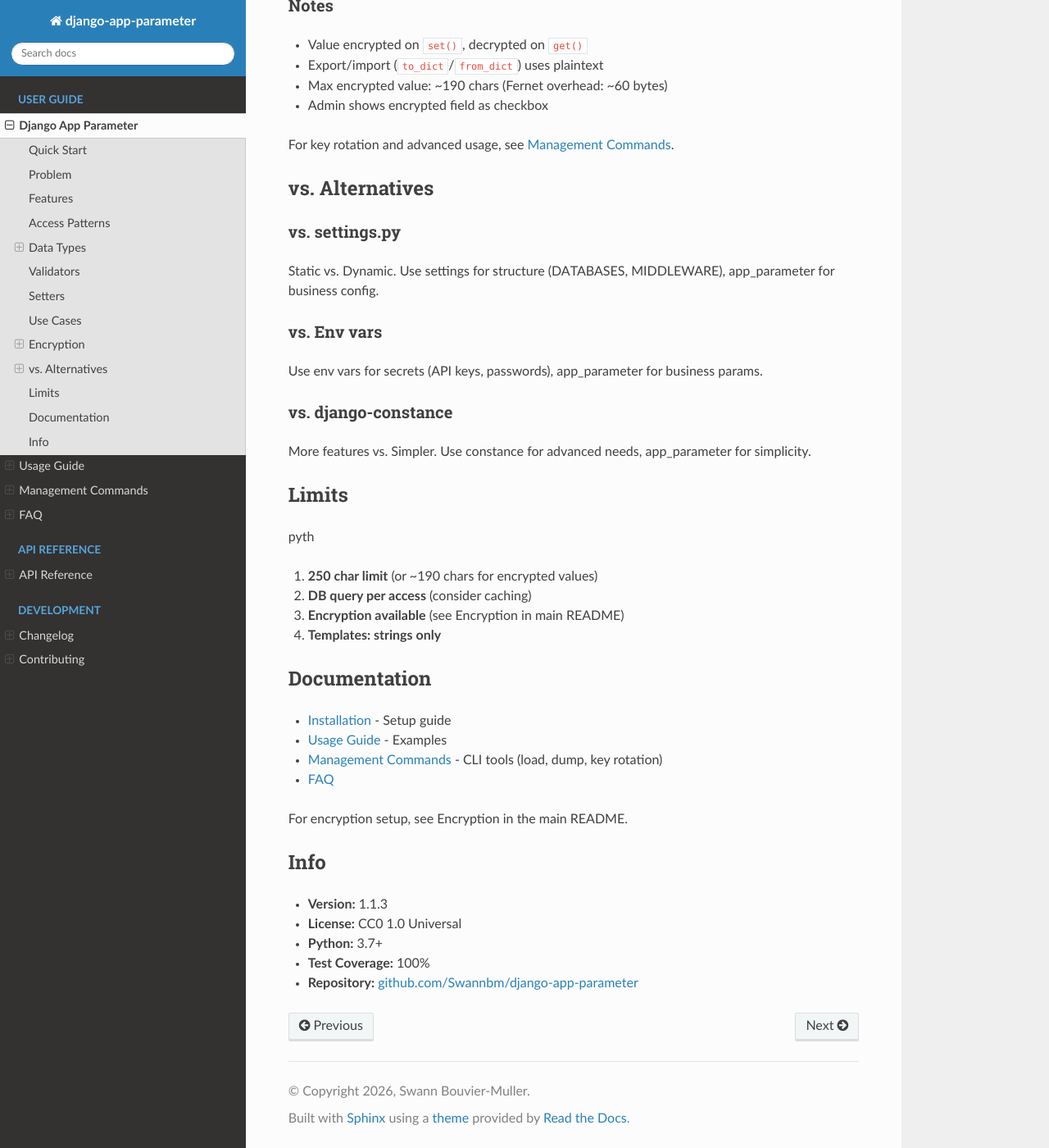
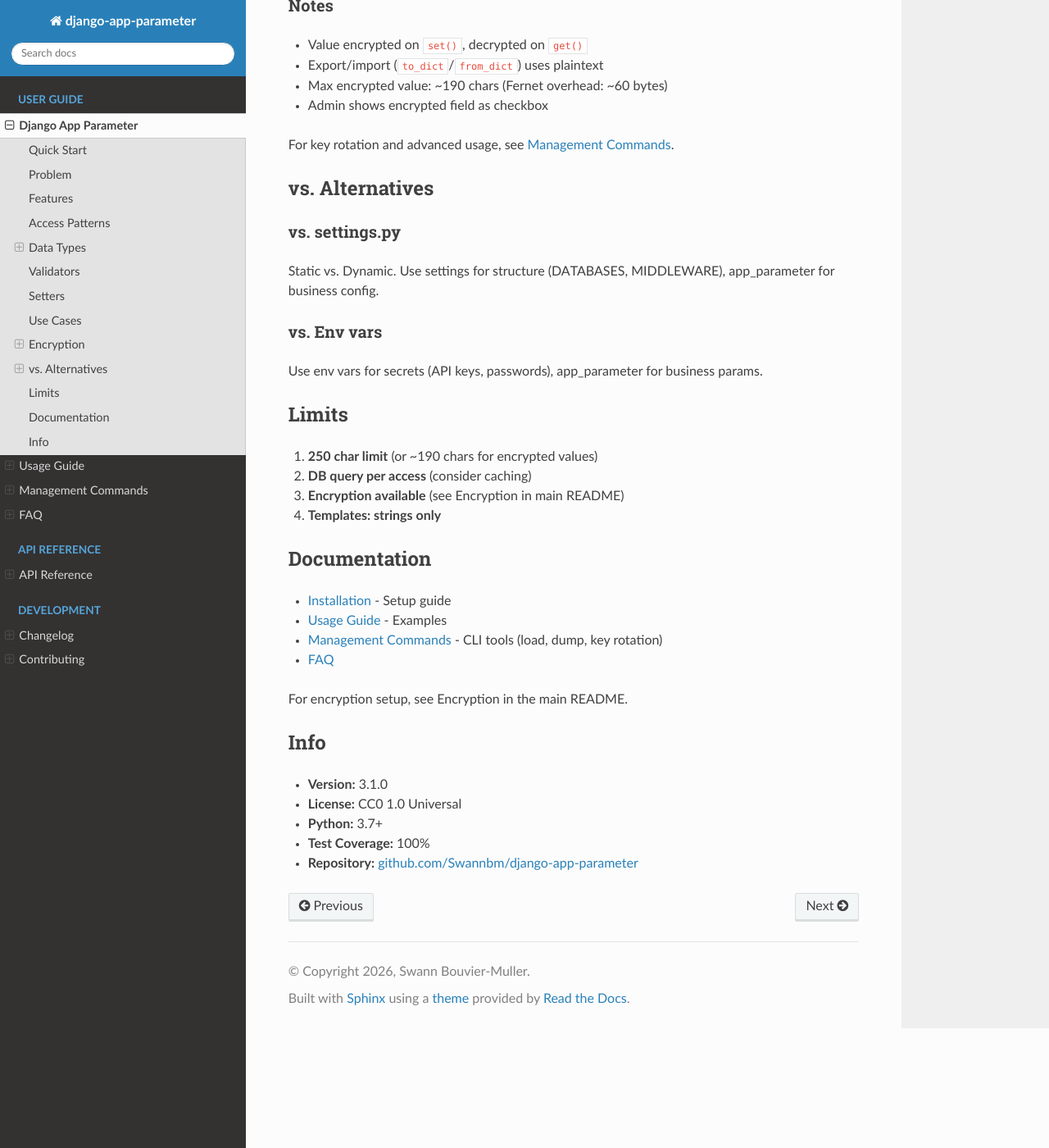
Before and after one commit to Swannbm/django-app-parameter, a Sphinx documentation site: the page built from docs/README.md, in a window 1280 px wide and 1400 px high, scrolled down 4227 px. Shown: the whole window at 82% size. Built offline with Sphinx 7.4.7 and the Read the Docs theme 3.1.0, drawn with Linux system fonts in a browser that asks for light colours.

Commit message:
bump version and checks

```diff
--- a/docs/README.md
+++ b/docs/README.md
@@ -196,11 +196,8 @@ Static vs. Dynamic. Use settings for structure (DATABASES, MIDDLEWARE), app_para
 ### vs. Env vars
 Use env vars for secrets (API keys, passwords), app_parameter for business params.
 
-### vs. django-constance
-More features vs. Simpler. Use constance for advanced needs, app_parameter for simplicity.
+## Limits
 
-## Limits
-pyth
 1. **250 char limit** (or ~190 chars for encrypted values)
 2. **DB query per access** (consider caching)
 3. **Encryption available** (see [Encryption](../README.md#encryption) in main README)
@@ -217,7 +214,7 @@ For encryption setup, see [Encryption](../README.md#encryption) in the main READ
 
 ## Info
 
-- **Version:** 1.1.3
+- **Version:** 3.1.0
 - **License:** CC0 1.0 Universal
 - **Python:** 3.7+
 - **Test Coverage:** 100%
--- a/pyproject.toml
+++ b/pyproject.toml
@@ -1,6 +1,6 @@
 [tool.poetry]
 name = "django-app-parameter"
-version = "3.0.1"
+version = "3.1.0"
 description = "App-Parameter is a very simple Django app to save application's parameter in the database."
 authors = ["Swann <swann.bouviermuller@gmail.com>"]
 maintainers = ["Swann <swann.bouviermuller@gmail.com>"]
```
Also changed, not shown: 2 other files.
